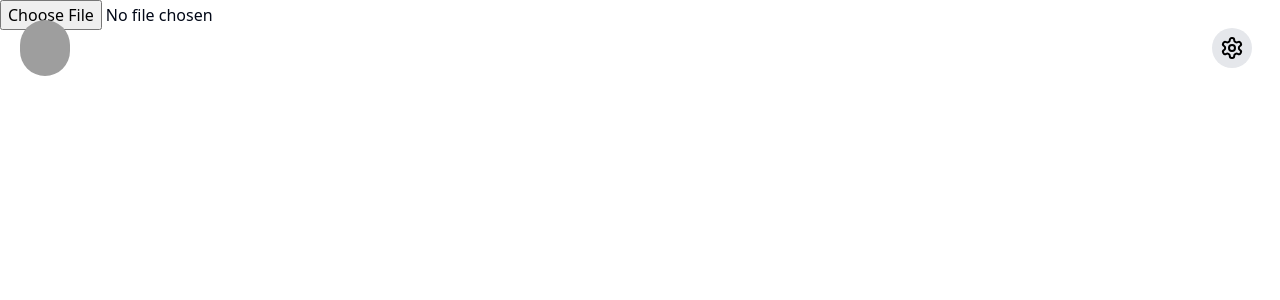
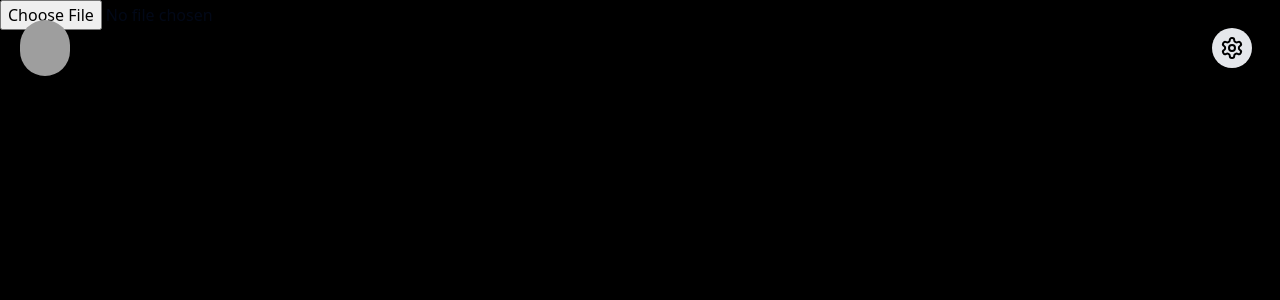
Before and after one commit to AayushMohan/ai-assistant, a Next.js app: page / in a window 1280 px wide. Shown: the top 300 px of the page. Built offline with nearby package versions, Linux system fonts and the light colour scheme; grey boxes are pictures that could not be loaded.

Commit message:
Add styling to form and recorder sections

```diff
--- a/app/page.tsx
+++ b/app/page.tsx
@@ -3,7 +3,7 @@ import Image from "next/image";
 
 export default function Home() {
   return (
-    <main className="">
+    <main className="bg-black h-screen overflow-y-auto">
       {/* Header */}
       <header className="flex justify-between fixed top-0 text-white w-full p-5">
         <Image
@@ -20,17 +20,19 @@ export default function Home() {
       </header>
 
       {/* Form */}
-      <form>
-        <div>{/* Messages */}</div>
+      <form className="flex flex-col bg-black">
+        <div className="flex-1 bg-gradient-to-b from-blue-950 to-black">
+          {/* Messages */}
+        </div>
 
         {/* Hidden Fields */}
         <input type="file" />
         <button type="submit" hidden />
 
-        <div>
+        <div className="fixed bottom-0 w-full overflow-hidden bg-black rounded-t-3xl">
           {/* Recorder */}
 
-          {/* Voice Synthesizer - output of the assistant voice */}
+          <div>{/* Voice Synthesizer - output of the assistant voice */}</div>
         </div>
       </form>
     </main>
```
